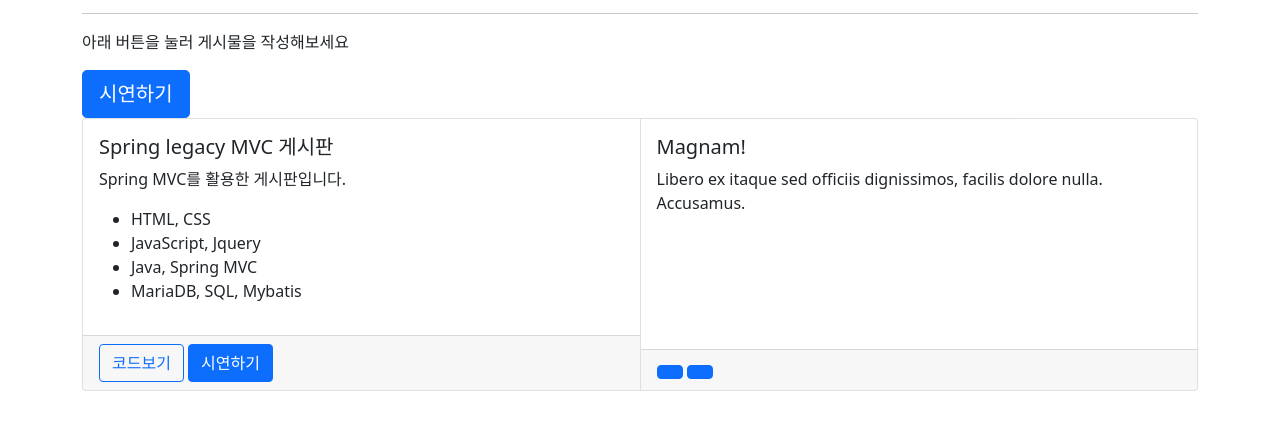
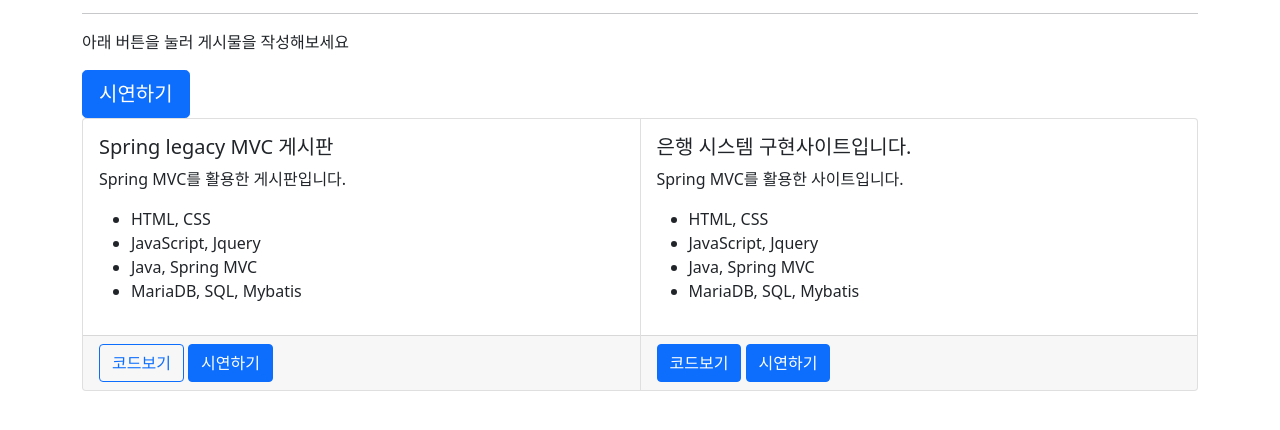
Before and after one commit to RelaxingNap/RelaxingNap.github.io, a plain HTML site: page index.html in a window 1280 px wide. Shown: the part 228-658 px from the top of the page. Drawn offline with nearby package versions, Linux system fonts and the light colour scheme.

Commit message:
Update index.html

```diff
--- a/index.html
+++ b/index.html
@@ -77,15 +77,23 @@
                     <div class="card">
                         <div class="card-body">
                             <h5 class="card-title">
-                                Magnam!
+                                은행 시스템 구현사이트입니다.
                             </h5>
                             <p class="card-text">
-                                Libero ex itaque sed officiis dignissimos, facilis dolore nulla. Accusamus.
+                                Spring MVC를 활용한 사이트입니다.
                             </p>
+
+                            <ul>
+                                <li>HTML, CSS</li>
+                                <li>JavaScript, Jquery</li>
+                                <li>Java, Spring MVC</li>
+                                <li>MariaDB, SQL, Mybatis</li>
+                            </ul>
+
                         </div>
                         <div class="card-footer">
-                            <a href="" class="btn btn-primary"></a>
-                            <a href="" class="btn btn-primary"></a>
+                            <a href="https://github.com/RelaxingNap/team-bank-system" class="btn btn-primary"> 코드보기 </a>
+                            <a href="http://3.35.25.170/bank/" class="btn btn-primary"> 시연하기 </a>
                         </div>
                     </div>
                 </div>
```
